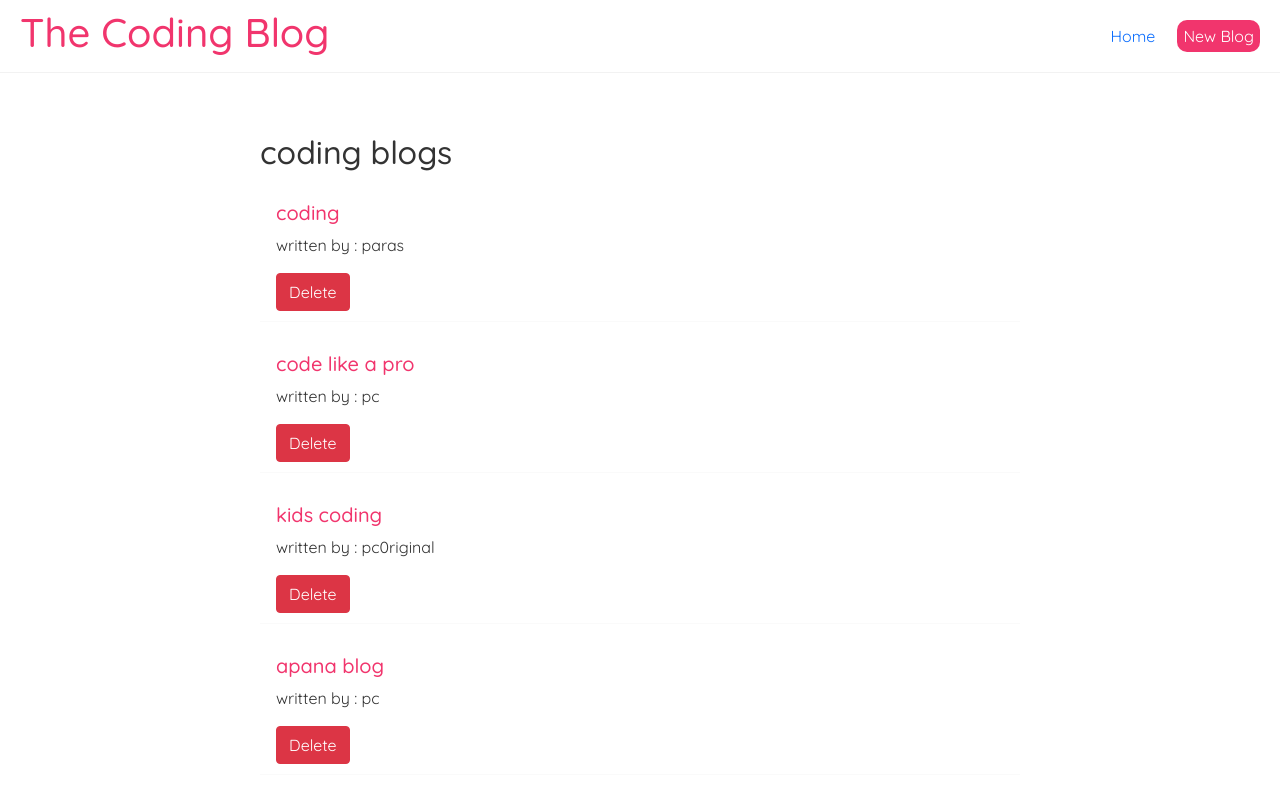
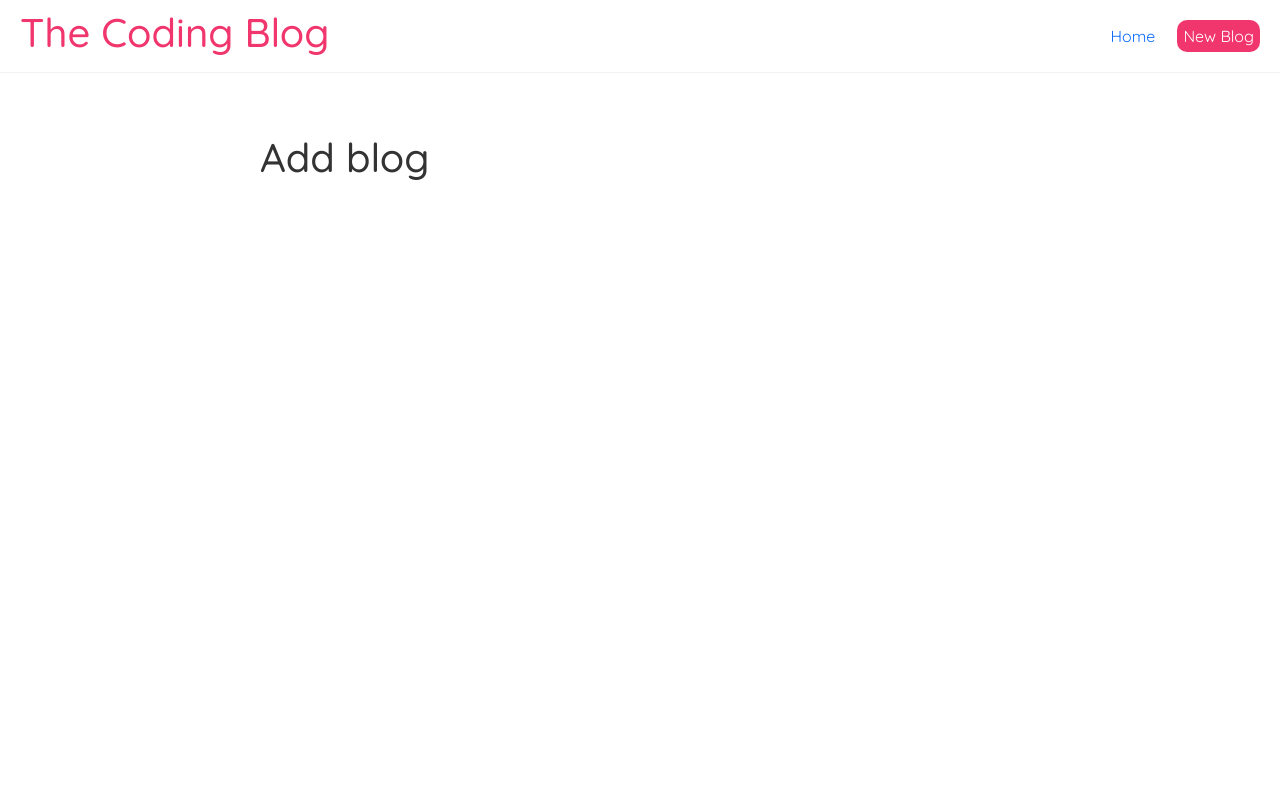
Before and after one commit to pc0riginal/reactJs-Tuts, a React (Create React App) app: page /create in a window 1280 px wide. Shown: the top 802 px of the page. Built offline with nearby package versions, Linux system fonts and the light colour scheme; data requests are answered from the project's data file.

Commit message:
useFetch hook added and react router dom

```diff
--- a/package.json
+++ b/package.json
@@ -12,6 +12,7 @@
     "react": "^17.0.2",
     "react-bootstrap": "^1.6.3",
     "react-dom": "^17.0.2",
+    "react-router-dom": "^5.3.0",
     "react-scripts": "^4.0.3",
     "web-vitals": "^1.1.2"
   },
--- a/src/App.js
+++ b/src/App.js
@@ -1,14 +1,27 @@
 //  javascript XML - jsxh
 import Home from './Home'
 import Navbar from './Navbar';
+import {BrowserRouter as Router,Switch,Route} from 'react-router-dom'
+import Create from './Create';
 
 function App() {
 
   return (
-    <div className="App">
+    <Router>
+      <div className="App">
       <Navbar />
-      <Home />
-    </div>
+        <div className="content">
+          <Switch>
+            <Route exact path='/' >
+              <Home />
+            </Route>
+            <Route path='/create' >
+              <Create />
+            </Route>
+          </Switch>
+        </div>
+      </div>
+    </Router>
   );
 }
 
--- /dev/null
+++ b/src/Create.js
@@ -0,0 +1,9 @@
+const Create = () => {
+    return (
+        <div className='create'>
+            <h1>Add blog</h1>
+        </div>
+    );
+}
+
+export default Create;
--- a/src/Home.js
+++ b/src/Home.js
@@ -1,61 +1,38 @@
-import {useEffect, useState} from 'react' //it called hooks
 import BlogList from './BlogList'
 import Loding from './Loding'
 import {Modal,Button} from 'react-bootstrap'
-
+import useFetch from './useFetch'
 
 function Home() {
-    let [blogs,setBlogs] = useState([])
-    let [isPanding,setPanding] = useState(true)
-    let [error,setError] = useState(null)
+    const {blogs,isPanding,error,setBlogs,setError} = useFetch("http://localhost:8000/blogs")
 
     const handleDelete = (id)=>{
         const newBlogs = blogs.filter((blog)=> blog.id !== id
         )  // true will be remain others will be deleted
         setBlogs(newBlogs)
     }
-    useEffect(()=>{
-        setTimeout(()=>{
-            fetch("http://localhost:8000/blogs")
-            .then(res =>{
-                if (!res.ok){
-                    throw Error('request resource not found!')
-                }
-                return res.json()
-            })
-            .then(data =>{
-                setBlogs(data)
-                setPanding(false)
-                setError(null)
-            })
-            .catch((err)=>{
-                setPanding(false)
-                setError(err.message)
-            })
-        },1000)
-    },[])
+
 
     const handleClose = ()=>{
         setError(null)
     }
     let code_title = "coding blogs"
     return (
-        <div className="content">
-           {/* <h1>Home</h1> */}
+        <div>
             { blogs && <BlogList blogs={blogs} codeTitle={code_title} handleDelete={handleDelete}></BlogList> }
             { error &&
-            <Modal show={error} onHide={handleClose} size="sm"
+            <Modal show={error} onHide={handleClose} size="sm" backdrop="static"
+                keyboard={false}
                 aria-labelledby="contained-modal-title-vcenter"
                 centered>
                 <Modal.Header>
-                <Modal.Title ><h2 className='text-danger'>Error</h2></Modal.Title>
+                    <Modal.Title ><h2 className='text-danger'>Error</h2></Modal.Title>
                 </Modal.Header>
                 <Modal.Body className='text-danger'>{error}</Modal.Body>
                 <Modal.Footer>
-                <Button variant="secondary" onClick={handleClose}>
-                    Close
-                </Button>
-
+                    <Button variant="secondary" onClick={handleClose}>
+                        Close
+                    </Button>
                 </Modal.Footer>
             </Modal>
             }
--- a/src/Navbar.js
+++ b/src/Navbar.js
@@ -1,15 +1,17 @@
+import {Link} from 'react-router-dom'
+
 const Navbar = () => {
 
     return (
         <nav className="navbar">
             <h1>The Coding Blog</h1>
             <div className="links">
-                <a href="/" >Home</a>
-                <a href="/create" style={{
+                <Link to="/">Home</Link>
+                <Link to="/create" style={{
                     color:'white',
                     backgroundColor:'#f1356d',
                     borderRadius:'10px'
-                }}>New Blog</a>
+                }}>New Blog</Link>
             </div>
         </nav>
     );
--- /dev/null
+++ b/src/useFetch.js
@@ -0,0 +1,30 @@
+import { useEffect, useState} from "react";
+
+const useFetch = (url) => {
+    let [blogs,setBlogs] = useState([])
+    let [isPanding,setPanding] = useState(true)
+    let [error,setError] = useState(null)
+    useEffect(()=>{
+        setTimeout(()=>{
+            fetch(url)
+            .then(res =>{
+                if (!res.ok){
+                    throw Error('request resource not found!') //user defined
+                }
+                return res.json()
+            })
+            .then(data =>{
+                setBlogs(data)
+                setPanding(false)
+                setError(null)
+            })
+            .catch((err)=>{
+                setPanding(false)
+                setError(err.message)
+            })
+        },1000)
+    },[url])
+    return {blogs,isPanding,error,setBlogs,setError}
+}
+
+export default useFetch;
```
Also changed, not shown: 1 other file (tests, documents, lock files or other folders).
